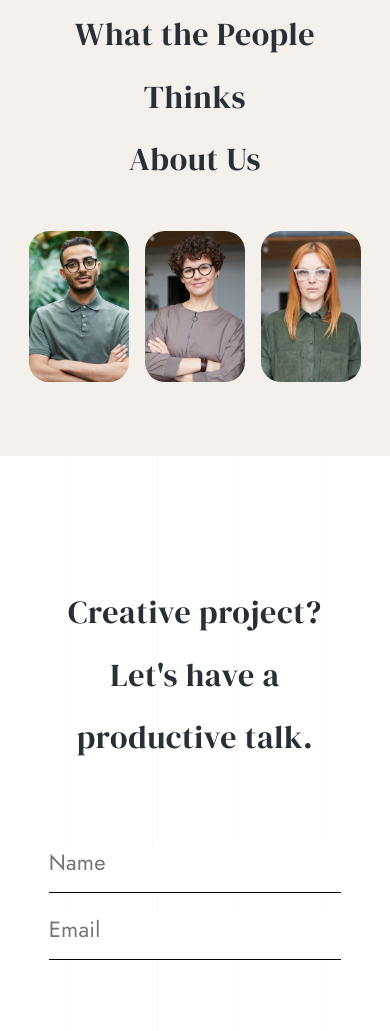
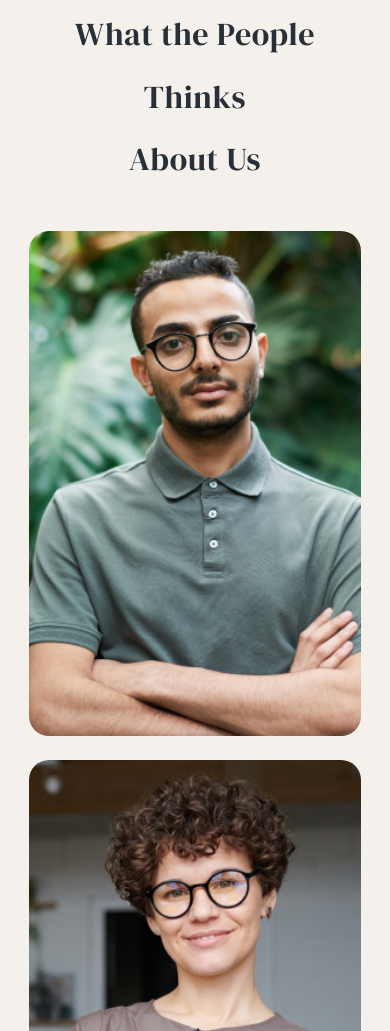
Before and after one commit to King4kali/interno, a plain HTML site: page about.html in a window 390 px wide. Shown: the part 2128-3159 px from the top of the page. Drawn offline with Linux system fonts and the light colour scheme.

Commit message:
Update style.css

```diff
--- a/css/style.css
+++ b/css/style.css
@@ -2012,7 +2012,12 @@ main{
     .main_about_us_box {
         padding: 50px 0;
     }
-
+    .main_asbout_us_card{
+        width: 100%;
+    }
+    .main_asbout_us_cards{
+        flex-direction: column;
+    }
     .main_asbout_us_card:not(:last-child) {
         margin-right: 0;
         margin-bottom: 20px;
```
